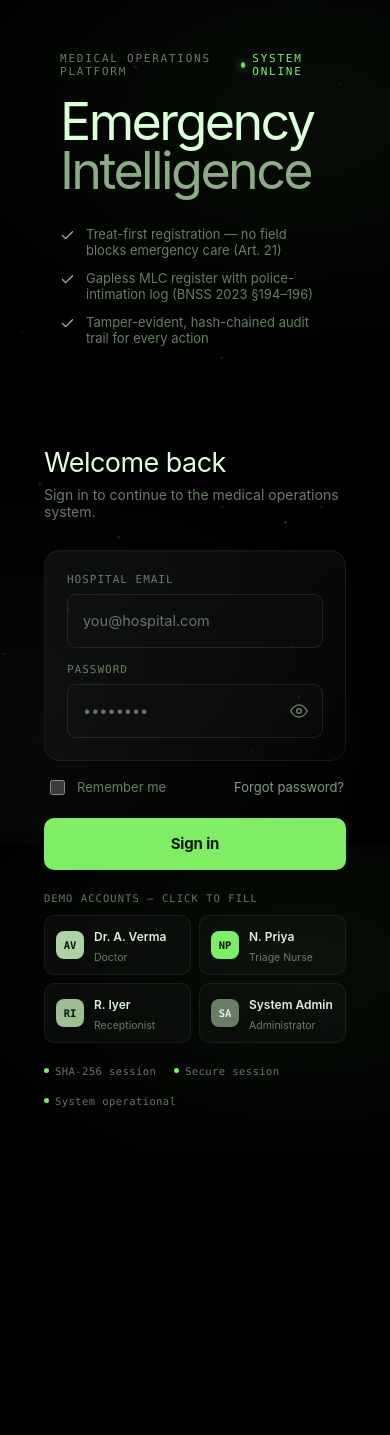
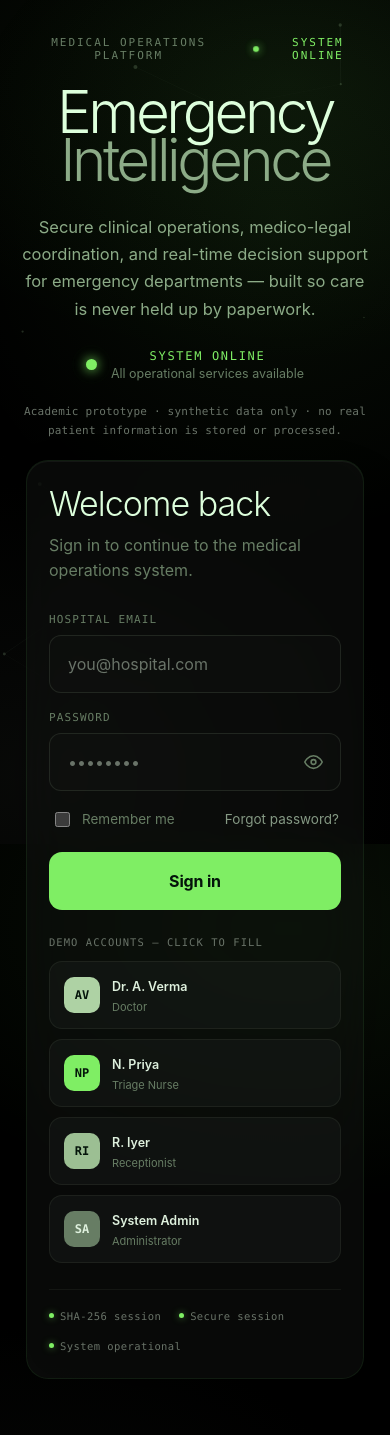
Before and after one commit to Adyanth-2005/Emergency_Triage-, a Flask app: page /login in a window 390 px wide. Before the commit the page ends 1108 px from the top, so only its background shows below. Run offline with Flask 3, Linux system fonts and the light colour scheme.

Commit message:
Redesign login into a premium hero experience
Keeps the black-phosphor theme, lime palette, animated network and
typography — reworks only the composition to fill the viewport and read
like an enterprise medical platform.

- True 60/40 asymmetric layout (hero left, floating glass sign-in right)
- Hero enlarged to clamp(88px→148px), line-height .82, weight 300;
  wider 18px subtitle; 16px feature list with lime check-chips;
  bottom "SYSTEM ONLINE" beacon block
- Sign-in as an elegant glass surface (500px): 44px heading, 58px inputs
  and button with hover-lift + glow, 2×2 glass demo-account grid
- Animated network ~20% more present; cursor-follow glow, button ripple,
  hero fade-in / panel slide-in (all respect prefers-reduced-motion)
- Responsive: desktop 60/40, tablet/mobile stack centered, short-laptop
  scroll safety so the panel never clips

Auth logic untouched: same field IDs, /api/auth/login call and redirect.

```diff
--- a/templates/login.html
+++ b/templates/login.html
@@ -8,8 +8,9 @@
 <link rel="icon" href="/static/favicon.svg">
 <style>
 /* =====================================================================
-   Login — "phosphorescent command display". Self-contained: the auth JS,
-   field IDs and API call are unchanged; only the presentation is new.
+   Login — "phosphorescent command display", premium hero edition.
+   Self-contained: the auth JS, field IDs and API call are unchanged;
+   only the composition/presentation is enlarged and rebalanced.
    ===================================================================== */
 :root{
   --void:#000000; --iron:#181818; --carbon:#212525; --circuit:#485346;
@@ -28,137 +29,190 @@
 body{
   margin:0;font-family:var(--sans);color:var(--sage-60);
   background:
-    radial-gradient(1100px 700px at 78% 14%, rgba(127,238,100,.055), transparent 34%),
-    radial-gradient(900px 700px at 12% 88%, rgba(72,83,70,.10), transparent 40%),
+    radial-gradient(1300px 820px at 74% 10%, rgba(127,238,100,.07), transparent 36%),
+    radial-gradient(1000px 780px at 8% 92%, rgba(72,83,70,.12), transparent 42%),
     var(--void);
   overflow:hidden;-webkit-font-smoothing:antialiased;
 }
 
-/* layer 1 — animated network */
-#net{position:fixed;inset:0;z-index:0;pointer-events:none;opacity:.85}
+/* layer 0 — animated network (now ~20% more present) */
+#net{position:fixed;inset:0;z-index:0;pointer-events:none;opacity:1}
+/* layer 1 — cursor-follow phosphor glow, integrated with the field */
+#glow{position:fixed;inset:0;z-index:1;pointer-events:none;
+  background:radial-gradient(560px circle at var(--gx,72%) var(--gy,26%),
+    rgba(127,238,100,.06), transparent 62%);
+  transition:background .25s var(--ease)}
 
-/* layout: asymmetric, integrated (not a split-screen card) */
+/* layout: asymmetric 60 / 40, integrated (not a split-screen card) */
 .lg{position:relative;z-index:2;min-height:100vh;min-height:100dvh;
-  display:grid;grid-template-columns:1.15fr .85fr;align-items:stretch}
-@media(max-width:940px){
-  .lg{grid-template-columns:1fr}
-  .brand{padding:38px 34px 4px;gap:20px}
-  .brand-mid h1{font-size:clamp(40px,11vw,66px)}
-  .brand-mid p,.brand-pts,.brand-foot{display:none}
-  .auth{padding:24px 34px 52px}
-}
+  display:grid;grid-template-columns:1.5fr 1fr;align-items:stretch}
 
-/* left — identity */
+/* ---------------- left — identity / hero ---------------- */
 .brand{position:relative;display:flex;flex-direction:column;justify-content:space-between;
-  padding:52px 60px}
+  padding:clamp(44px,4.4vw,76px) clamp(40px,4.6vw,84px);gap:40px}
 .eyebrow{display:flex;align-items:center;gap:16px;font-family:var(--mono);font-size:11px;
-  letter-spacing:.16em;text-transform:uppercase;color:var(--sage-40)}
+  letter-spacing:.18em;text-transform:uppercase;color:var(--sage-40)}
 .eyebrow .on{display:inline-flex;align-items:center;gap:7px;color:var(--lime)}
 .eyebrow .dot{width:6px;height:6px;border-radius:50%;background:var(--lime);
   box-shadow:0 0 10px var(--lime);animation:beat 2.4s var(--ease) infinite}
 @keyframes beat{0%,100%{opacity:1;transform:scale(1)}50%{opacity:.45;transform:scale(.8)}}
-.brand-mid{max-width:640px}
-.brand-mid h1{font-weight:400;color:var(--phos-white);letter-spacing:-.05em;
-  font-size:clamp(52px,7vw,104px);line-height:.94;margin:0}
+
+.brand-mid{max-width:720px;margin-top:auto;margin-bottom:auto}
+.brand-mid h1{font-weight:300;color:var(--phos-white);letter-spacing:-.06em;
+  font-size:clamp(88px,8vw,148px);line-height:.82;margin:0}
 .brand-mid h1 .l2{color:var(--sage-60)}
-.brand-mid p{max-width:440px;margin:26px 0 0;font-size:15px;line-height:1.7;color:var(--sage-60)}
-.brand-pts{list-style:none;padding:0;margin:30px 0 0;display:grid;gap:12px;max-width:480px}
-.brand-pts li{display:flex;gap:11px;align-items:flex-start;font-size:13px;color:var(--sage-40)}
-.brand-pts svg{width:15px;height:15px;color:var(--moss-70);flex:none;margin-top:2px}
-.brand-foot{font-family:var(--mono);font-size:11px;color:var(--deep-fern);letter-spacing:.02em;line-height:1.7}
+.brand-mid p{max-width:580px;margin:30px 0 0;font-size:18px;line-height:1.65;color:var(--sage-60)}
+.brand-pts{list-style:none;padding:0;margin:36px 0 0;display:grid;gap:16px;max-width:560px}
+.brand-pts li{display:flex;gap:14px;align-items:flex-start;font-size:16px;line-height:1.4;color:var(--moss-70)}
+.brand-pts .ck{width:22px;height:22px;border-radius:7px;flex:none;display:grid;place-items:center;margin-top:1px;
+  background:rgba(127,238,100,.08);border:1px solid rgba(127,238,100,.16)}
+.brand-pts .ck svg{width:13px;height:13px;color:var(--lime)}
 
-/* right — floating glass sign-in (not a big card) */
-.auth{display:flex;align-items:center;justify-content:center;padding:40px}
-.panel{width:100%;max-width:404px;padding:8px 4px}
-.panel .h{font-weight:400;color:var(--phos-white);font-size:27px;letter-spacing:-.02em;margin:0}
-.panel .sub{color:var(--sage-40);font-size:14px;margin:7px 0 30px}
+/* system status — bottom of the hero */
+.statusblk{display:flex;align-items:center;gap:14px}
+.statusblk .beacon{position:relative;width:11px;height:11px;flex:none}
+.statusblk .beacon i{position:absolute;inset:0;border-radius:50%;background:var(--lime);
+  box-shadow:0 0 12px var(--lime)}
+.statusblk .beacon::after{content:"";position:absolute;inset:-5px;border-radius:50%;
+  border:1px solid rgba(127,238,100,.5);animation:ring 2.6s var(--ease) infinite}
+@keyframes ring{0%{transform:scale(.5);opacity:.9}100%{transform:scale(1.9);opacity:0}}
+.statusblk .st-t{font-family:var(--mono);font-size:12px;letter-spacing:.14em;text-transform:uppercase;color:var(--lime)}
+.statusblk .st-s{font-size:12.5px;color:var(--sage-40);margin-top:3px}
+.brand-foot{font-family:var(--mono);font-size:11px;color:var(--deep-fern);letter-spacing:.02em;line-height:1.7;margin-top:22px}
 
-/* glass only where depth helps — the field stack */
-.fields{
-  padding:22px;border-radius:16px;
-  background:linear-gradient(135deg,rgba(33,37,37,.38),rgba(24,24,24,.16));
-  -webkit-backdrop-filter:blur(18px) saturate(120%);backdrop-filter:blur(18px) saturate(120%);
-  border:1px solid rgba(127,238,100,.08);
-  box-shadow:inset 0 1px 0 rgba(221,255,220,.04);
-}
-.fld{margin-bottom:15px}
-.fld:last-child{margin-bottom:0}
-.fld label{display:block;font-family:var(--mono);font-size:11px;letter-spacing:.09em;
-  text-transform:uppercase;color:var(--sage-40);margin-bottom:8px}
-.fld input{width:100%;height:54px;padding:0 15px;color:var(--mint);font:inherit;font-size:14.5px;
-  background:rgba(24,24,24,.24);border:1px solid rgba(72,83,70,.35);border-radius:9px;outline:0;
-  transition:border-color .2s var(--ease),box-shadow .2s var(--ease),background .2s var(--ease)}
+/* ---------------- right — floating glass sign-in ---------------- */
+.auth{display:flex;align-items:center;justify-content:center;padding:clamp(28px,3vw,60px)}
+.panel{width:100%;max-width:500px;padding:clamp(30px,2.6vw,46px);border-radius:22px;
+  background:rgba(18,20,18,.45);
+  -webkit-backdrop-filter:blur(22px) saturate(125%);backdrop-filter:blur(22px) saturate(125%);
+  border:1px solid rgba(120,255,120,.08);
+  box-shadow:0 40px 90px -40px rgba(0,0,0,.8), inset 0 1px 0 rgba(221,255,220,.05)}
+.panel .h{font-weight:300;color:var(--phos-white);font-size:clamp(34px,3.4vw,44px);
+  letter-spacing:-.03em;margin:0;line-height:1}
+.panel .sub{color:var(--sage-40);font-size:16px;line-height:1.55;margin:12px 0 30px}
+
+.fields{display:grid;gap:18px}
+.fld label{display:block;font-family:var(--mono);font-size:11px;letter-spacing:.1em;
+  text-transform:uppercase;color:var(--sage-40);margin-bottom:9px}
+.fld input{width:100%;height:58px;padding:0 18px;color:var(--mint);font:inherit;font-size:16px;
+  background:rgba(24,24,24,.28);border:1px solid rgba(72,83,70,.35);border-radius:12px;outline:0;
+  transition:border-color .22s var(--ease),box-shadow .22s var(--ease),background .22s var(--ease)}
 .fld input::placeholder{color:var(--deep-fern)}
-.fld input:focus{border-color:rgba(127,238,100,.6);background:rgba(24,24,24,.4);
-  box-shadow:0 0 0 3px rgba(127,238,100,.06)}
-.fld input.bad{border-color:#c0463c;box-shadow:0 0 0 3px rgba(192,70,60,.08)}
+.fld input:focus{border-color:rgba(127,238,100,.6);background:rgba(24,24,24,.44);
+  box-shadow:0 0 0 4px rgba(127,238,100,.07)}
+.fld input.bad{border-color:#c0463c;box-shadow:0 0 0 4px rgba(192,70,60,.09)}
 .pw-wrap{position:relative}
-.pw-wrap input{padding-right:46px}
-.pw-eye{position:absolute;right:8px;top:50%;transform:translateY(-50%);background:none;border:0;
-  color:var(--sage-40);cursor:pointer;padding:7px;border-radius:7px;display:grid;place-items:center}
+.pw-wrap input{padding-right:50px}
+.pw-eye{position:absolute;right:10px;top:50%;transform:translateY(-50%);background:none;border:0;
+  color:var(--sage-40);cursor:pointer;padding:8px;border-radius:8px;display:grid;place-items:center}
 .pw-eye:hover{color:var(--mint);background:rgba(127,238,100,.06)}
-.pw-eye svg{width:18px;height:18px}
+.pw-eye svg{width:19px;height:19px}
 
-.row{display:flex;align-items:center;justify-content:space-between;margin:16px 2px 0;font-size:13px}
+.row{display:flex;align-items:center;justify-content:space-between;margin:18px 2px 0;font-size:13.5px}
 .remember{display:flex;align-items:center;gap:9px;color:var(--sage-40);cursor:pointer;user-select:none}
 .remember input{accent-color:var(--lime);width:15px;height:15px}
 .forgot{color:var(--fern);text-decoration:none;transition:color .2s}
 .forgot:hover{color:var(--moss-70)}
 
-.err{display:none;align-items:center;gap:9px;margin-top:16px;padding:11px 14px;font-size:13px;
-  color:#ffc7c1;border-radius:9px;
+.err{display:none;align-items:center;gap:9px;margin-top:18px;padding:12px 15px;font-size:13.5px;
+  color:#ffc7c1;border-radius:10px;
   background:linear-gradient(90deg,rgba(192,70,60,.14),transparent);
   border-left:2px solid #c0463c}
 .err.show{display:flex;animation:shake .34s var(--ease)}
 .err svg{width:16px;height:16px;color:#e0655b;flex:none}
 @keyframes shake{0%,100%{transform:translateX(0)}25%{transform:translateX(-5px)}75%{transform:translateX(5px)}}
 
-.go{width:100%;height:52px;margin-top:20px;background:var(--lime);color:#04140a;border:0;border-radius:10px;
-  font:inherit;font-size:15px;font-weight:700;letter-spacing:-.01em;cursor:pointer;
-  transition:transform .22s var(--ease),box-shadow .22s var(--ease),filter .22s var(--ease)}
-.go:hover{transform:translateY(-1px);filter:brightness(1.06);box-shadow:0 10px 30px -12px rgba(127,238,100,.5)}
+.go{position:relative;overflow:hidden;width:100%;height:58px;margin-top:22px;background:var(--lime);
+  color:#04140a;border:0;border-radius:13px;font:inherit;font-size:16px;font-weight:700;letter-spacing:-.01em;
+  cursor:pointer;transition:transform .24s var(--ease),box-shadow .24s var(--ease),filter .24s var(--ease)}
+.go:hover{transform:translateY(-2px);filter:brightness(1.06);box-shadow:0 16px 44px -14px rgba(127,238,100,.55)}
 .go:active{transform:translateY(0)}
 .go:disabled{opacity:.55;cursor:not-allowed;transform:none;box-shadow:none}
+.go .rip{position:absolute;border-radius:50%;background:rgba(4,20,10,.32);transform:scale(0);
+  animation:rip .6s var(--ease);pointer-events:none}
+@keyframes rip{to{transform:scale(2.4);opacity:0}}
 
-/* demo accounts — click to fill */
-.demo{margin-top:22px}
+/* demo accounts — 2×2 glass grid, click to fill */
+.demo{margin-top:26px}
 .demo .t{font-family:var(--mono);font-size:10.5px;letter-spacing:.1em;text-transform:uppercase;
-  color:var(--deep-fern);margin-bottom:11px}
-.accs{display:grid;grid-template-columns:1fr 1fr;gap:8px}
-.acc{display:flex;align-items:center;gap:10px;padding:9px 11px;text-align:left;font:inherit;cursor:pointer;
-  color:var(--sage-60);background:rgba(33,37,37,.24);border:1px solid rgba(72,83,70,.24);border-radius:10px;
-  transition:border-color .18s var(--ease),background .18s var(--ease),transform .18s var(--ease)}
-.acc:hover{border-color:rgba(127,238,100,.3);background:rgba(127,238,100,.04);transform:translateY(-1px)}
-.acc .av{width:28px;height:28px;border-radius:8px;display:grid;place-items:center;flex:none;
-  font-family:var(--mono);font-size:10.5px;font-weight:700;color:#04140a}
-.acc .nm{font-size:12px;color:var(--mint);font-weight:600;line-height:1.25}
-.acc .rl{font-size:10.5px;color:var(--sage-40)}
-.sysline{display:flex;gap:18px;flex-wrap:wrap;margin-top:22px;font-family:var(--mono);font-size:10.5px;
+  color:var(--deep-fern);margin-bottom:13px}
+.accs{display:grid;grid-template-columns:1fr 1fr;gap:10px}
+.acc{display:flex;align-items:center;gap:12px;padding:13px 14px;text-align:left;font:inherit;cursor:pointer;
+  color:var(--sage-60);background:rgba(33,37,37,.3);border:1px solid rgba(72,83,70,.24);border-radius:13px;
+  transition:border-color .18s var(--ease),background .18s var(--ease),transform .18s var(--ease),box-shadow .18s var(--ease)}
+.acc:hover{border-color:rgba(127,238,100,.32);background:rgba(127,238,100,.045);transform:translateY(-2px);
+  box-shadow:0 12px 26px -16px rgba(127,238,100,.4)}
+.acc .av{width:36px;height:36px;border-radius:10px;display:grid;place-items:center;flex:none;
+  font-family:var(--mono);font-size:12px;font-weight:700;color:#04140a}
+.acc .nm{font-size:12.5px;color:var(--mint);font-weight:600;line-height:1.25}
+.acc .rl{font-size:11px;color:var(--sage-40)}
+
+.sysline{display:flex;gap:18px;flex-wrap:wrap;margin-top:26px;padding-top:20px;
+  border-top:1px solid rgba(72,83,70,.18);font-family:var(--mono);font-size:10.5px;
   letter-spacing:.04em;color:var(--deep-fern)}
 .sysline span{display:inline-flex;align-items:center;gap:6px}
 .sysline i{width:5px;height:5px;border-radius:50%;background:var(--pine);font-style:normal}
-.sysline .ok i{background:var(--lime)}
+.sysline .ok i{background:var(--lime);box-shadow:0 0 7px rgba(127,238,100,.6)}
 
 /* staggered entrance */
-.rise{opacity:0;transform:translateY(20px);animation:rise .8s var(--ease) forwards}
-.slide{opacity:0;transform:translateX(26px);animation:slide .9s var(--ease) forwards}
+.rise{opacity:0;transform:translateY(22px);animation:rise .85s var(--ease) forwards}
+.slide{opacity:0;transform:translateX(34px);animation:slide 1s var(--ease) forwards}
 @keyframes rise{to{opacity:1;transform:none}}
 @keyframes slide{to{opacity:1;transform:none}}
-.d1{animation-delay:.05s}.d2{animation-delay:.18s}.d3{animation-delay:.32s}
-.d4{animation-delay:.44s}.d5{animation-delay:.5s}
+.d1{animation-delay:.05s}.d2{animation-delay:.16s}.d3{animation-delay:.3s}
+.d4{animation-delay:.44s}.d5{animation-delay:.56s}
+
+/* ---------------- responsive ---------------- */
+/* tablet — hero scales down via clamp; keep the two columns a touch tighter */
+@media(max-width:1180px){
+  .lg{grid-template-columns:1.35fr 1fr}
+  .brand-mid p,.brand-pts{max-width:520px}
+}
+/* stack — hero above login, centred */
+@media(max-width:900px){
+  body{overflow:auto}
+  .lg{grid-template-columns:1fr;min-height:auto}
+  .brand{justify-content:flex-start;align-items:center;text-align:center;
+    padding:44px 26px 10px;gap:26px}
+  .eyebrow{justify-content:center}
+  .brand-mid{margin:0}
+  .brand-mid h1{font-size:clamp(56px,13vw,104px)}
+  .brand-mid p{margin-inline:auto;font-size:16.5px}
+  .brand-pts{margin-inline:auto;text-align:left;gap:13px}
+  .statusblk{justify-content:center}
+  .brand-foot{text-align:center}
+  .auth{padding:14px 26px 56px}
+  .panel{margin-inline:auto}
+}
+@media(max-width:520px){
+  .brand{padding:36px 20px 6px}
+  .brand-mid h1{font-size:clamp(46px,15vw,74px)}
+  .brand-pts{display:none}
+  .accs{grid-template-columns:1fr}
+  .panel{padding:26px 22px}
+}
+
+/* short viewports (e.g. 1366×768 laptops) — let the page scroll so the
+   sign-in panel never clips its footer, without touching the desktop look */
+@media(max-height:820px) and (min-width:901px){
+  body{overflow-y:auto}
+  .lg{min-height:100dvh;align-items:start}
+  .auth{padding-block:44px}
+}
 
 @media(prefers-reduced-motion:reduce){
   .rise,.slide{animation:none;opacity:1;transform:none}
-  .eyebrow .dot{animation:none}
-  #net{opacity:.4}
+  .eyebrow .dot,.statusblk .beacon::after{animation:none}
+  #net{opacity:.55}
 }
 </style>
 </head>
 <body>
 <canvas id="net" aria-hidden="true"></canvas>
+<div id="glow" aria-hidden="true"></div>
 
 <div class="lg">
-  <!-- LEFT: identity -->
+  <!-- LEFT: identity / hero -->
   <aside class="brand">
     <div class="eyebrow rise d1">
       <span>Medical Operations Platform</span>
@@ -167,17 +221,24 @@
 
     <div class="brand-mid">
       <h1 class="rise d2">Emergency<br><span class="l2">Intelligence</span></h1>
-      <p class="rise d3">Secure clinical operations, medico-legal coordination, and
-        real-time triage intelligence — built so care is never held up by paperwork.</p>
+      <p class="rise d3">Secure clinical operations, medico-legal coordination, and real-time
+        decision support for emergency departments — built so care is never held up by paperwork.</p>
       <ul class="brand-pts rise d4">
-        <li><svg viewBox="0 0 24 24" fill="none" stroke="currentColor" stroke-width="2" stroke-linecap="round" stroke-linejoin="round"><polyline points="20 6 9 17 4 12"/></svg><span>Treat-first registration — no field blocks emergency care (Art. 21)</span></li>
-        <li><svg viewBox="0 0 24 24" fill="none" stroke="currentColor" stroke-width="2" stroke-linecap="round" stroke-linejoin="round"><polyline points="20 6 9 17 4 12"/></svg><span>Gapless MLC register with police-intimation log (BNSS 2023 §194–196)</span></li>
-        <li><svg viewBox="0 0 24 24" fill="none" stroke="currentColor" stroke-width="2" stroke-linecap="round" stroke-linejoin="round"><polyline points="20 6 9 17 4 12"/></svg><span>Tamper-evident, hash-chained audit trail for every action</span></li>
+        <li><span class="ck"><svg viewBox="0 0 24 24" fill="none" stroke="currentColor" stroke-width="2.4" stroke-linecap="round" stroke-linejoin="round"><polyline points="20 6 9 17 4 12"/></svg></span><span>Treat-first registration — care before paperwork (Art. 21)</span></li>
+        <li><span class="ck"><svg viewBox="0 0 24 24" fill="none" stroke="currentColor" stroke-width="2.4" stroke-linecap="round" stroke-linejoin="round"><polyline points="20 6 9 17 4 12"/></svg></span><span>AI-assisted triage — advisory, always human-confirmed</span></li>
+        <li><span class="ck"><svg viewBox="0 0 24 24" fill="none" stroke="currentColor" stroke-width="2.4" stroke-linecap="round" stroke-linejoin="round"><polyline points="20 6 9 17 4 12"/></svg></span><span>Medico-legal workflow automation — MLC, POCSO, BNSS §194–196</span></li>
+        <li><span class="ck"><svg viewBox="0 0 24 24" fill="none" stroke="currentColor" stroke-width="2.4" stroke-linecap="round" stroke-linejoin="round"><polyline points="20 6 9 17 4 12"/></svg></span><span>Tamper-evident, hash-chained audit trail for every action</span></li>
       </ul>
     </div>
 
-    <div class="brand-foot rise d5">
-      Academic prototype · synthetic data only · no real patient information is stored or processed.
+    <div>
+      <div class="statusblk rise d5">
+        <span class="beacon"><i></i></span>
+        <div><div class="st-t">System Online</div><div class="st-s">All operational services available</div></div>
+      </div>
+      <div class="brand-foot rise d5">
+        Academic prototype · synthetic data only · no real patient information is stored or processed.
+      </div>
     </div>
   </aside>
 
@@ -246,32 +307,32 @@
     DPR = Math.min(devicePixelRatio || 1, 1.5);
     W = c.width = innerWidth * DPR; H = c.height = innerHeight * DPR;
     c.style.width = innerWidth + "px"; c.style.height = innerHeight + "px";
-    const n = Math.min(90, Math.round(innerWidth * innerHeight / 20000));
+    const n = Math.min(110, Math.round(innerWidth * innerHeight / 17000));
     nodes = Array.from({length:n}, () => ({
       x: Math.random()*W, y: Math.random()*H,
       vx:(Math.random()-.5)*.12*DPR, vy:(Math.random()-.5)*.12*DPR,
-      r:(Math.random()*1.6+.6)*DPR, bright: Math.random() < .12
+      r:(Math.random()*1.7+.7)*DPR, bright: Math.random() < .16
     }));
   }
   addEventListener("mousemove", e => { mx = e.clientX/innerWidth; my = e.clientY/innerHeight; });
   function frame(){
     x.clearRect(0,0,W,H);
-    const px = (mx-.5)*20*DPR, py = (my-.5)*20*DPR;
+    const px = (mx-.5)*24*DPR, py = (my-.5)*24*DPR;
     for (let i=0;i<nodes.length;i++){
       const a = nodes[i];
       if(!RM){ a.x+=a.vx; a.y+=a.vy; }
       if(a.x<0||a.x>W) a.vx*=-1; if(a.y<0||a.y>H) a.vy*=-1;
       for(let j=i+1;j<nodes.length;j++){
         const b=nodes[j], dx=a.x-b.x, dy=a.y-b.y, d=Math.hypot(dx,dy);
-        if(d < 150*DPR){
-          x.globalAlpha = (1 - d/(150*DPR)) * .12;
-          x.strokeStyle = "#859984"; x.lineWidth = DPR*.6;
+        if(d < 165*DPR){
+          x.globalAlpha = (1 - d/(165*DPR)) * .17;
+          x.strokeStyle = "#859984"; x.lineWidth = DPR*.7;
           x.beginPath(); x.moveTo(a.x+px,a.y+py); x.lineTo(b.x+px,b.y+py); x.stroke();
         }
       }
     }
     for(const a of nodes){
-      x.globalAlpha = a.bright ? .5 : .16;
+      x.globalAlpha = a.bright ? .62 : .22;
       x.fillStyle = a.bright ? "#7fee64" : "#9cbf93";
       x.beginPath(); x.arc(a.x+px, a.y+py, a.r, 0, 7); x.fill();
     }
@@ -279,6 +340,16 @@
     if(!RM) requestAnimationFrame(frame);
   }
   addEventListener("resize", size); size(); frame();
+})();
+
+/* ---- cursor-follow phosphor glow ---- */
+(() => {
+  const g = document.getElementById("glow");
+  if (matchMedia("(prefers-reduced-motion: reduce)").matches) return;
+  addEventListener("mousemove", e => {
+    g.style.setProperty("--gx", (e.clientX / innerWidth * 100) + "%");
+    g.style.setProperty("--gy", (e.clientY / innerHeight * 100) + "%");
+  });
 })();
 
 /* ---- auth (unchanged logic: same endpoint, fields, redirect) ---- */
@@ -291,6 +362,18 @@
   $("#email").value = b.dataset.e; $("#pw").value = "password123"; $("#pw").focus(); });
 $("#eye").onclick = () => { const p=$("#pw"); p.type = p.type==="password" ? "text" : "password"; };
 ["email","pw"].forEach(id => $("#"+id).addEventListener("input", clearErr));
+
+/* button ripple */
+$("#go").addEventListener("pointerdown", e => {
+  const btn = e.currentTarget, r = btn.getBoundingClientRect();
+  const s = document.createElement("span"); s.className = "rip";
+  const size = Math.max(r.width, r.height);
+  s.style.width = s.style.height = size + "px";
+  s.style.left = (e.clientX - r.left - size/2) + "px";
+  s.style.top = (e.clientY - r.top - size/2) + "px";
+  btn.appendChild(s); setTimeout(() => s.remove(), 620);
+});
+
 $("#lf").onsubmit = async (e) => {
   e.preventDefault(); clearErr();
   const btn = $("#go"); btn.disabled = true; btn.textContent = "Signing in…";
```
